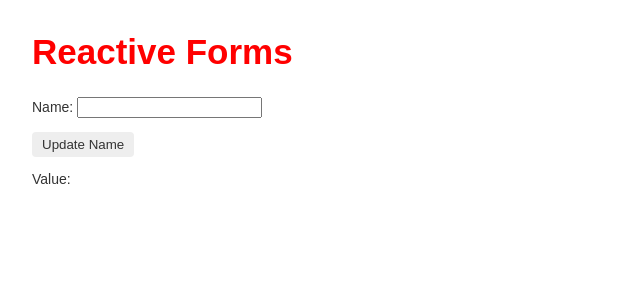
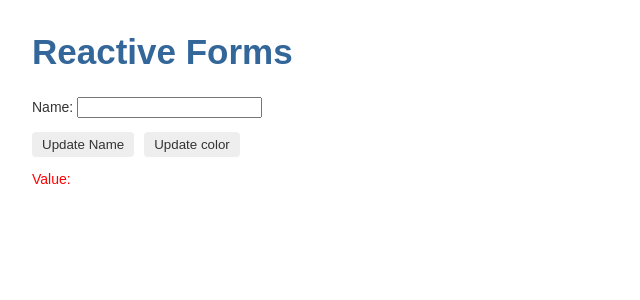
Before and after one commit to webcane/angular.samples, an Angular app in the folder angular-ngform/: page / in a window 1280 px wide. Shown: the top 300 px of the page, without its empty margins (0-640 px from the left). Built offline with nearby package versions, Linux system fonts and the light colour scheme.

Commit message:
add update color button

```diff
--- a/angular-ngform/src/app/components/simple-form/simple-form.component.css
+++ b/angular-ngform/src/app/components/simple-form/simple-form.component.css
@@ -1,4 +1,3 @@
-.invalid {
-    border-color: red;
-    color: red;
+button {
+    margin: 0 10px 0 0;
 }
--- a/angular-ngform/src/app/components/simple-form/simple-form.component.html
+++ b/angular-ngform/src/app/components/simple-form/simple-form.component.html
@@ -1,13 +1,12 @@
-<h1 [style.color]="inputColor">Reactive Forms</h1>
+<h1>Reactive Forms</h1>
 
 <label>
-  Name: <input type="text" [formControl]="nameInput"
-    (keydown.control.enter)="changeColor($event.target.value)">
+  Name: <input type="text" [formControl]="nameInput" #colorElement>
 </label>
 <p>
   <button (click)="updateName()">Update Name</button>
+  <button (click)="changeColor(colorElement.value)">Update color</button>
 </p>
-
-<p>
+<p [style.color]="valueColor">
   Value: {{ nameInput.value }}
 </p>
--- a/angular-ngform/src/app/components/simple-form/simple-form.component.ts
+++ b/angular-ngform/src/app/components/simple-form/simple-form.component.ts
@@ -12,12 +12,12 @@
 export class SimpleFormComponent implements OnInit, OnDestroy {
 
   value = '';
+  valueColor = 'red';
+
   isValid = false;
+
   name$: Subscription;
-
   nameInput = new FormControl('', Validators.required);
-
-  inputColor = 'red';
 
   constructor() {
   }
@@ -47,11 +47,11 @@
   }
 
   updateName(): void {
-    this.nameInput.setValue('Nancy');
+    this.nameInput.setValue('red');
   }
 
-  changeColor(color): void {
-    this.inputColor = color;
+  changeColor(color: string): void {
+    this.valueColor = color;
   }
 
 }
```
